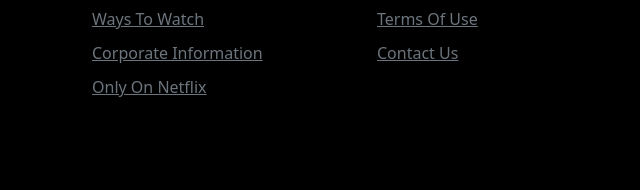
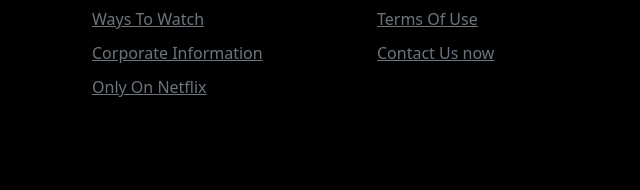
Before and after one commit to mascotech12345/netflix-clome, a plain HTML site: page index.html in a window 1280 px wide. Shown: the part 2033-2223 px from the top of the page, 640-1280 px from the left. Drawn offline with Linux system fonts and the light colour scheme.

Commit message:
made few changes

```diff
--- a/index.html
+++ b/index.html
@@ -612,7 +612,7 @@
                         </li>
 
                         <li class="li">
-                            <a href="" class="text-secondary">Contact Us</a>
+                            <a href="" class="text-secondary">Contact Us now</a>
                         </li>
                     </ul>
                 </div>
```
